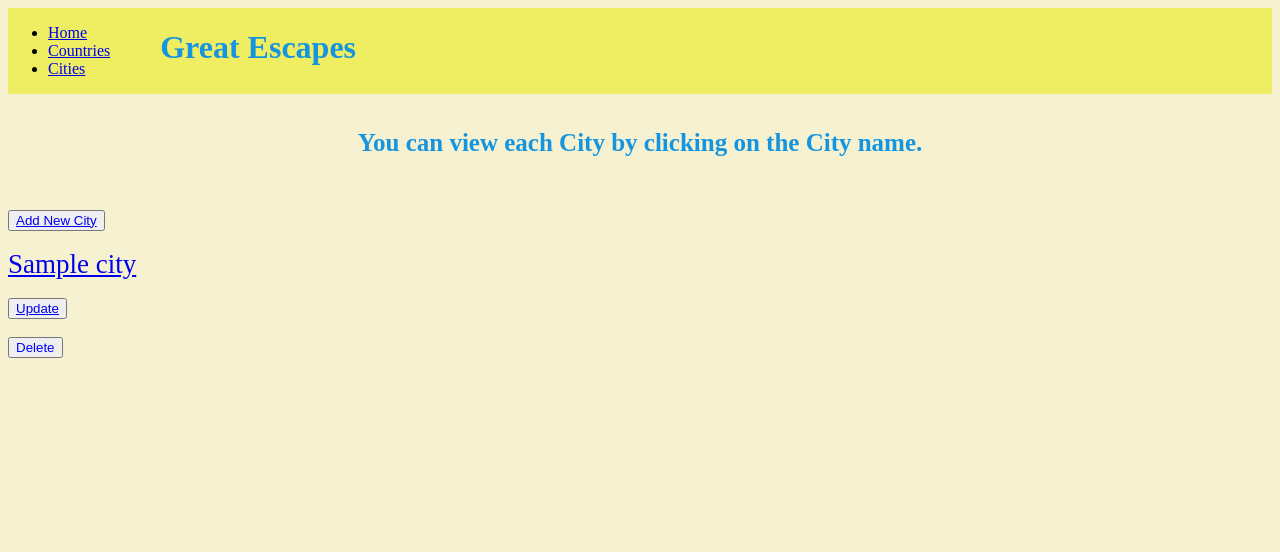
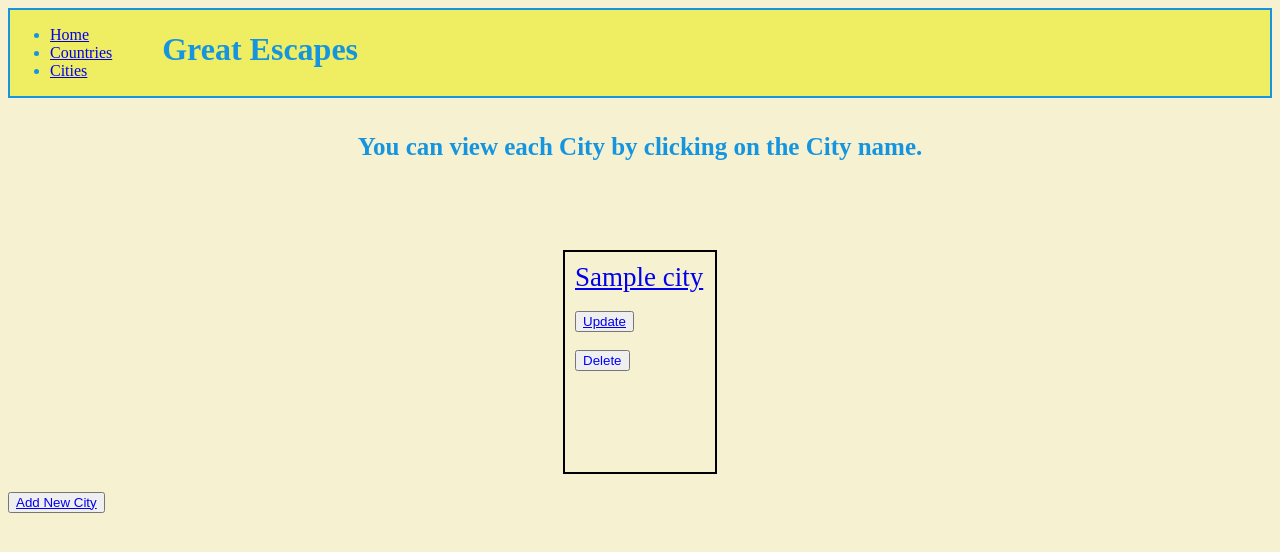
Before and after one commit to judes77/bucket_list_python_project, a Flask app: page /cities in a window 1280 px wide. Shown: the top 552 px of the page. Run offline with Flask 2, Linux system fonts and the light colour scheme; a database or web service that is not in the repository returns one stand-in record (values such as "Sample title"); some libraries are stand-ins or nearby versions.

Commit message:
works on css - index and new

```diff
--- a/static/style.css
+++ b/static/style.css
@@ -13,14 +17,19 @@ nav > h1{
     text-align: center;
     font-size: 40px;
     list-style: none;
+    color: rgb(21, 149, 223);
+}
+
+.border {
+    color: rgb(21, 149, 223);
 }
 
 header {
     display: flex;
     justify-content: flex-start;
     background-color: hsl(59, 82%, 66%);
-    border-color: black;
-
+    border: 2px solid;
+    border-color: rgb(21, 149, 223);;
 }
 
 .title {
@@ -54,6 +54,21 @@ body > h1 {
 
 .cityname {
     font-size: 27px;
+    text-align: center;
+
+}
+
+.city-container {
+    border: 2px solid;
+    padding: 10px;
+    width: 130px;
+    height: 200px;
+}
+
+.city-list-container {
+    display: flex;
+    justify-content: space-around;
+
 }
 
 
--- a/templates/base.html
+++ b/templates/base.html
@@ -9,7 +9,7 @@
 </head>
     <header>
 
-        <nav>
+        <nav class="border">
 
             <ul>
                 <li>
--- a/templates/cities/index.html
+++ b/templates/cities/index.html
@@ -5,12 +5,11 @@
   <h1>You can view each City by clicking on the City name.</h1>
 <br>
 <br>
-<button><a href="/cities/new">Add New City</a></button>
 <br>
 <br>
-<section>
+<div class="city-list-container">
   {% for city in all_cities %}
-
+    <div class="city-container">
 
       <a class="cityname" href="/cities/{{city.id}}">{{city.name}}</a>
         <br>
@@ -21,11 +20,13 @@
           <form class="delete-form" action="/cities/{{city.id}}/delete" method="POST">
           <input type="submit" value="Delete" style="color: blue;">
           </form>
+        </div>
+  {% endfor %}
+</div>
 <br>
-          <br>
-    {% endfor %}
-  </section>
-<br>
+
+<button><a href="/cities/new">Add New City</a></button>
+
 
 
 {% endblock %}
--- a/templates/cities/new.html
+++ b/templates/cities/new.html
@@ -1,5 +1,6 @@
 {% extends 'base.html' %}
 {% block content %}
+<h3>Please use the form below to add a new City to your 'Great Escapes'</h3>
 
 <form action="/cities" method="post">
 <div>
--- a/templates/cities/show.html
+++ b/templates/cities/show.html
@@ -1,6 +1,9 @@
 {% extends 'base.html' %}
 
 {% block content %}
+<br>
+<div class="show-list-container">
+
 <p>City: {{ city.name }}</p>
 <p>Country: {{ city.country.name }}</p>
 
@@ -10,7 +13,8 @@
 {% else %}
 <p>Visited: &#x2716</p>
 {% endif %}
-
+</div>
+<br>
 <button><a href="/cities">Back to Cities</a></button>
 <img src="https://source.unsplash.com/500x500/?{{city.name}}" alt="photo of city">
 {% endblock content %}
--- a/templates/countries/new.html
+++ b/templates/countries/new.html
@@ -1,9 +1,8 @@
 {% extends 'base.html' %}
 
 {% block content %}
- <h2>Country Form</h2>
 <h3>Please use the form below to add a new country to your 'Travel Bucket List'</h3>
-
+<div class="country-form-contianer"></div>
 <form action="/countries" method="post" id="form1">
  <div>
     <label for="country name">Country name</label>
@@ -22,4 +21,6 @@
 
 <button type="submit" form="form1" value="Submit">Submit</button>
 </form>
+<br>
+<img src="https://source.unsplash.com/500x500/?{COUNTRY}" alt="photo of country">
 {% endblock content %}
--- a/templates/countries/show.html
+++ b/templates/countries/show.html
@@ -2,7 +2,7 @@
 
 
 {% block content %}
-
+        <p>Country: {{country.name}}</p>
         <p>Continent: {{ country.continent }}</p>
         <p>Language: {{ country.language }}</p>
 
```
Also changed, not shown: other parts of static/style.css (+34 -11 lines), console.py (+17 -19 lines), templates/countries/index.html (+10 -5 lines). Lines whose indentation alone changed are shown as unchanged.
